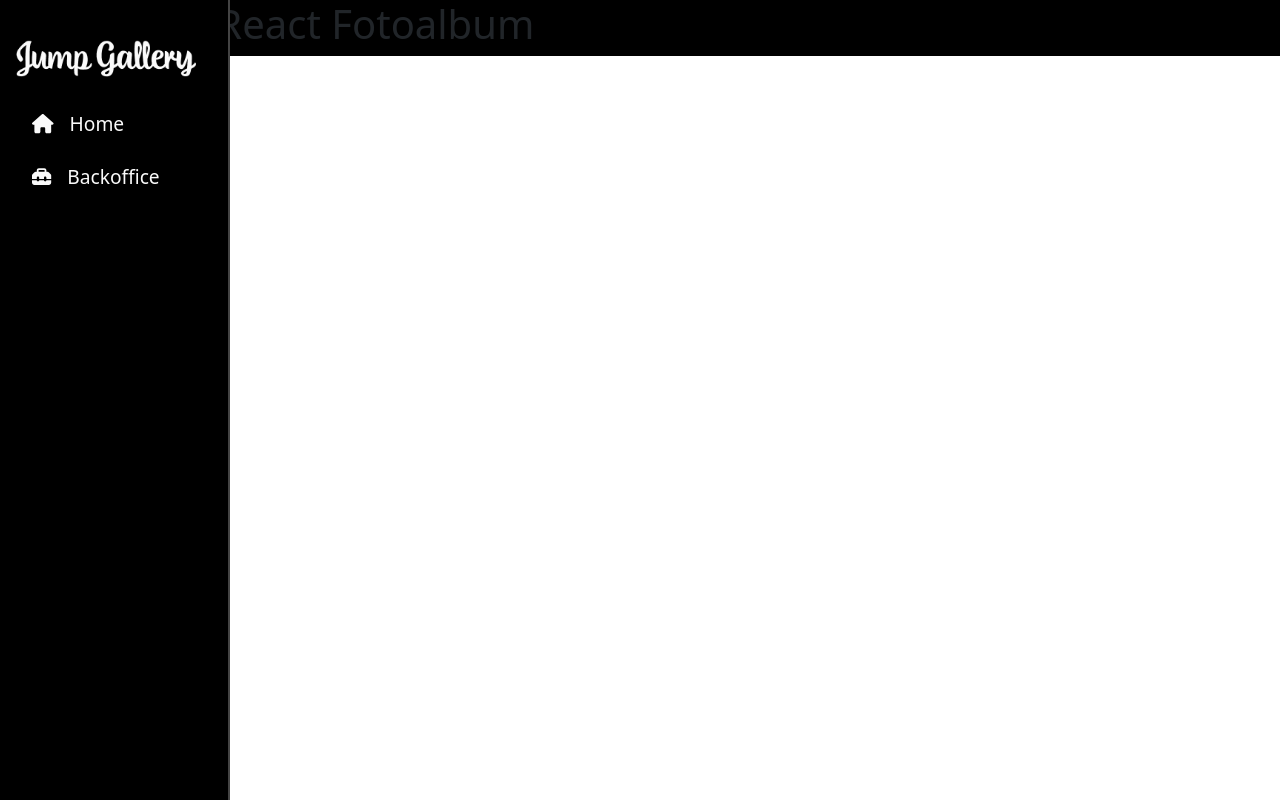
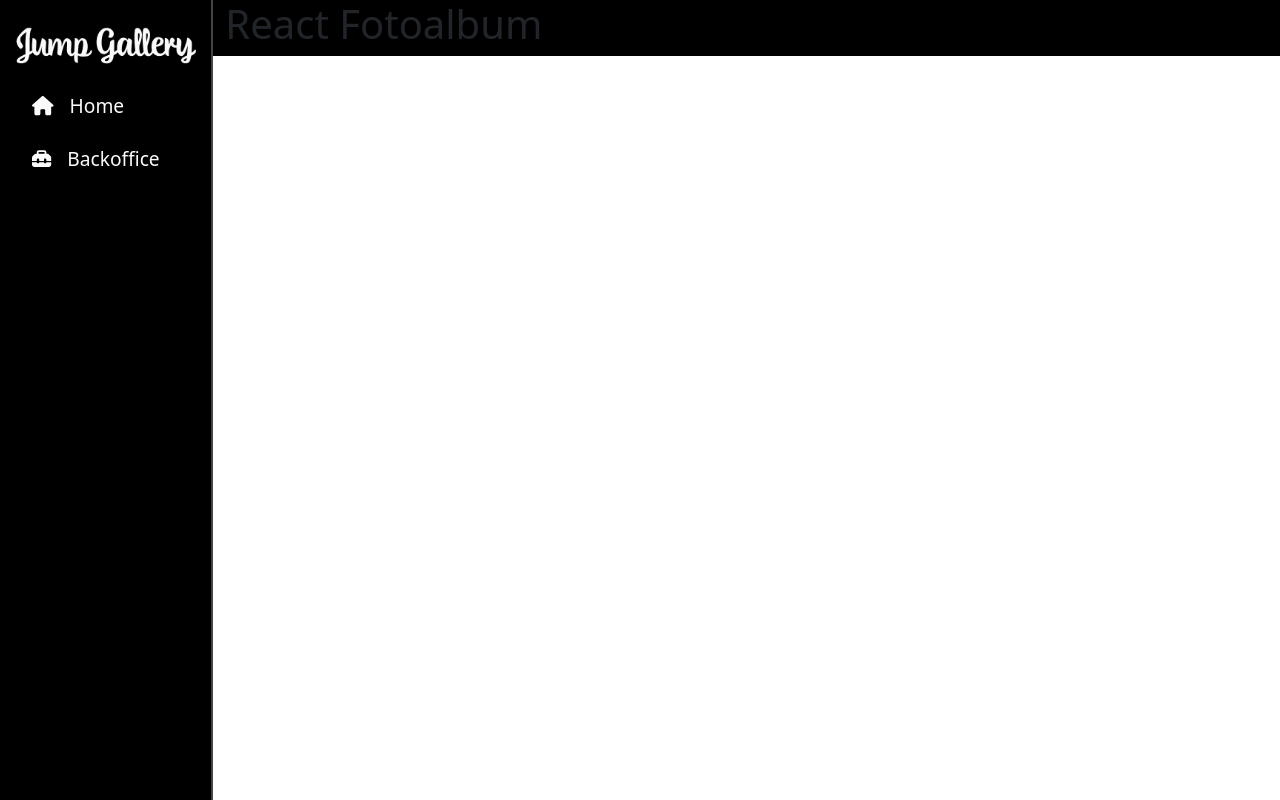
Before and after one commit to ErJump/react-fotoalbum-fe, a React (Create React App) app: page / in a window 1280 px wide. Built offline with nearby package versions, Linux system fonts and the light colour scheme.

Commit message:
fix: :bug: General style bug fixing

```diff
--- a/src/App.js
+++ b/src/App.js
@@ -3,11 +3,9 @@ import './style/main.scss';
 
 function App() {
   return (
-    <div className='ms_app'>
+    <div className='ms_app container-fluid'>
       <div className="row">
-        <div className="col-2">
-          <SidebarComponent/>
-        </div>
+        <SidebarComponent/>
         <div className="col-10">
           <h1>React Fotoalbum</h1>
         </div>
--- a/src/components/SidebarComponent.jsx
+++ b/src/components/SidebarComponent.jsx
@@ -4,7 +4,7 @@ import { faHouse, faToolbox } from '@fortawesome/free-solid-svg-icons'
 
 function SidebarComponent() {
     return (
-        <nav className="navbar navbar-expand-lg px-3 d-flex flex-column align-items-start ms_bg_darker h-100 position-fixed">
+        <nav className="col-2 ms_navbar px-3 d-flex justify-content-start flex-column align-items-start ms_bg_darker h-100 position-fixed">
             <a className="navbar-brand text-primary my-4" href="http://localhost:3000">
                 <img className="ms_logo" src={logo} alt="logo"></img>
             </a>
--- a/src/style/main.scss
+++ b/src/style/main.scss
@@ -3,13 +3,18 @@ $lightcolor: #fafafa;
 $maincolor: #008de8;
 $darkaccenturecolor: #444444;
 
+/* app */
 .ms_app{
     background-color: $darkcolor;
+    overflow-x: hidden;
+}
+
+div.col-10{
+    margin-left: 16.66666667%;
 }
 
 /* sidebar */
-
-nav.navbar{
+nav.ms_navbar{
     background-color: $darkcolor;
     border-right: 2px solid $darkaccenturecolor;
     *{
```
